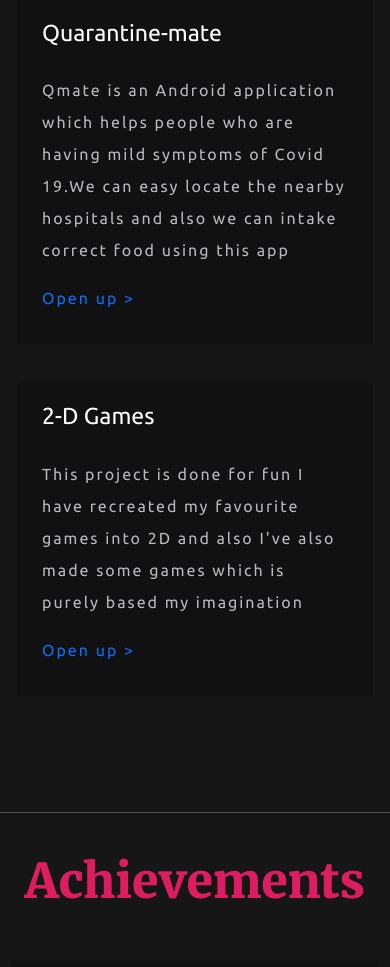
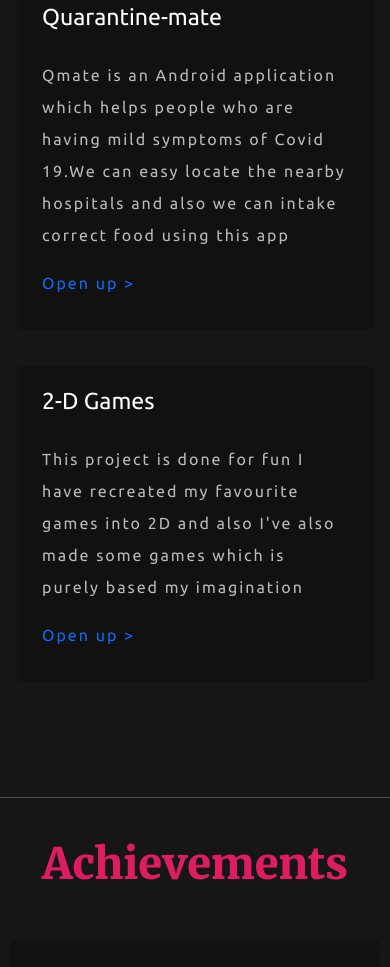
Before and after one commit to Mouleas/Mouleas.github.io, a plain HTML site: page projects.html in a window 390 px wide. Shown: the part 1014-1981 px from the top of the page. Drawn offline with nearby package versions, Linux system fonts and the light colour scheme; no server answers.

Commit message:
Update project-style.css

```diff
--- a/cssdoc/project-style.css
+++ b/cssdoc/project-style.css
@@ -262,7 +262,7 @@ hr {
         animation: spin 2s linear infinite;
     }
     h1 {
-        font-size: 3.5rem;
+        font-size: 2.7rem;
         letter-spacing: 0;
     }
     .like-button {
@@ -285,7 +285,7 @@ hr {
         letter-spacing: 2px;
     }
     .sec-title h1 {
-        font-size: 3rem;
+        font-size: 2.7rem;
     }
     #certificates h2 {
         font-size: 1.5rem;
```
